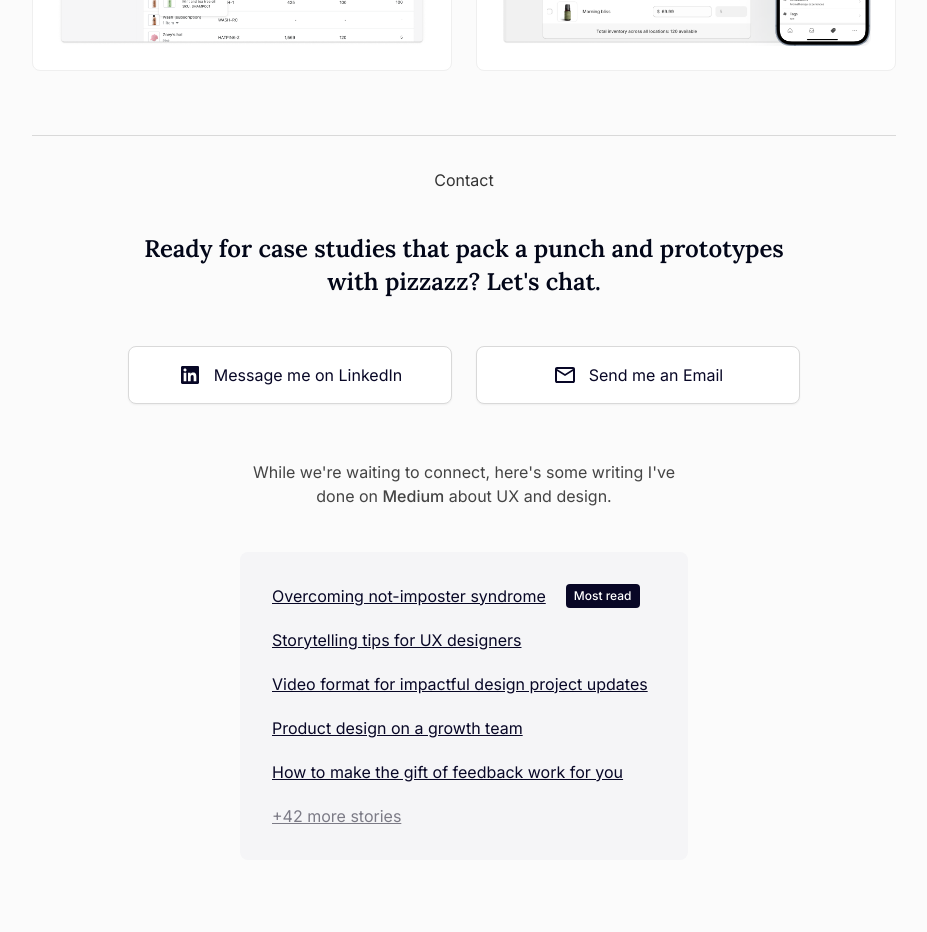
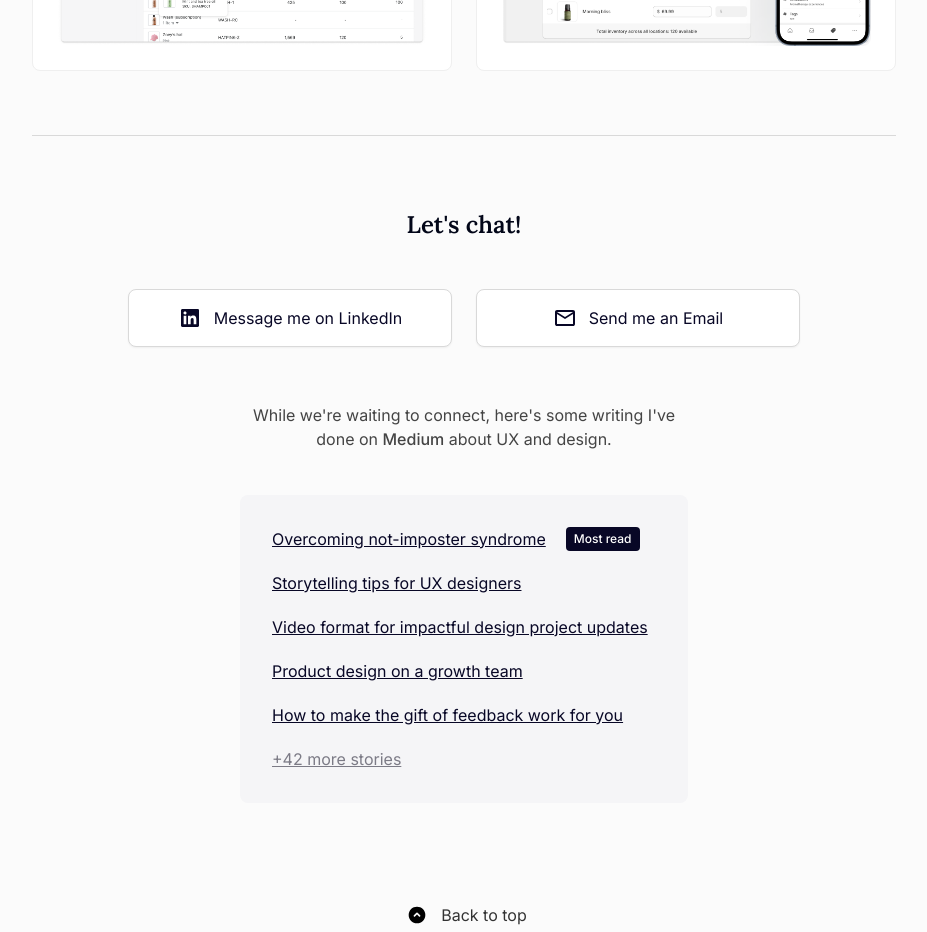
Before and after one commit to vivkay/vivkay.com, a Next.js app: page / in a window 1280 px wide. Shown: the part 2340-3272 px from the top of the page, without its empty margins (176-1103 px from the left). Built offline with nearby package versions, Linux system fonts and the light colour scheme.

Commit message:
Update contact section: remove 'Contact' text and simplify to 'Let's chat!'

```diff
--- a/app/page.tsx
+++ b/app/page.tsx
@@ -167,10 +167,10 @@ export default function Home() {
       {/* Contact Section */}
       <section className="w-full pb-8 text-center">
         <div className="px-6 md:px-10">
-          <h2 className={`text-[16px] font-normal text-center text-black/80 border-t border-[#D9D9D9] py-8 mb-0 ${inter.className}`}>Contact</h2>
+          <div className="border-t border-[#D9D9D9] py-8"></div>
         </div>
         <div className={`text-2xl md:text-2xl font-semibold max-w-2xl mx-auto z-10 leading-snug ${lora.className} px-4 sm:px-6 md:px-10 lg:px-0 mb-12 mt-2`}>
-          Ready for case studies that pack a punch and prototypes with pizzazz? Let&apos;s chat.
+          Let's chat!
         </div>
         <div className="flex flex-col md:flex-row gap-6 justify-center items-stretch w-full max-w-xs md:max-w-2xl mx-auto">
           <a
```
